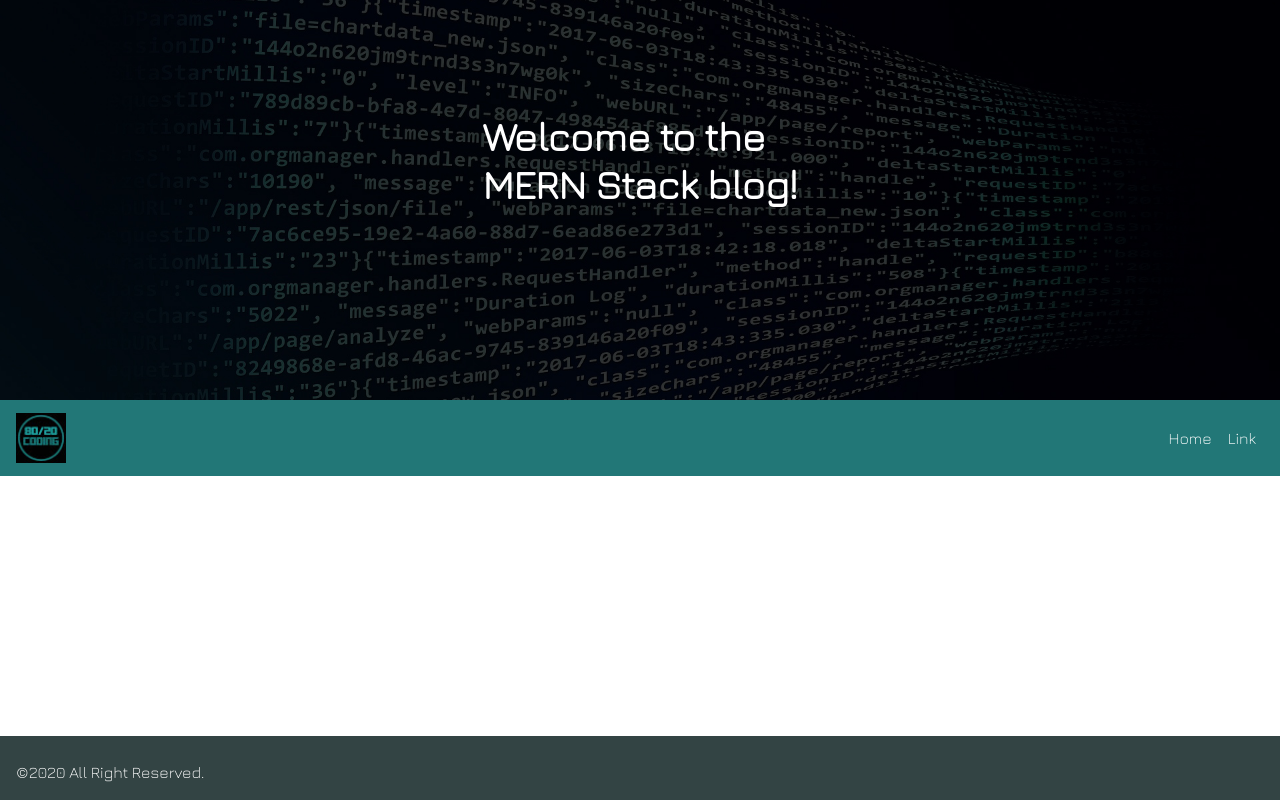
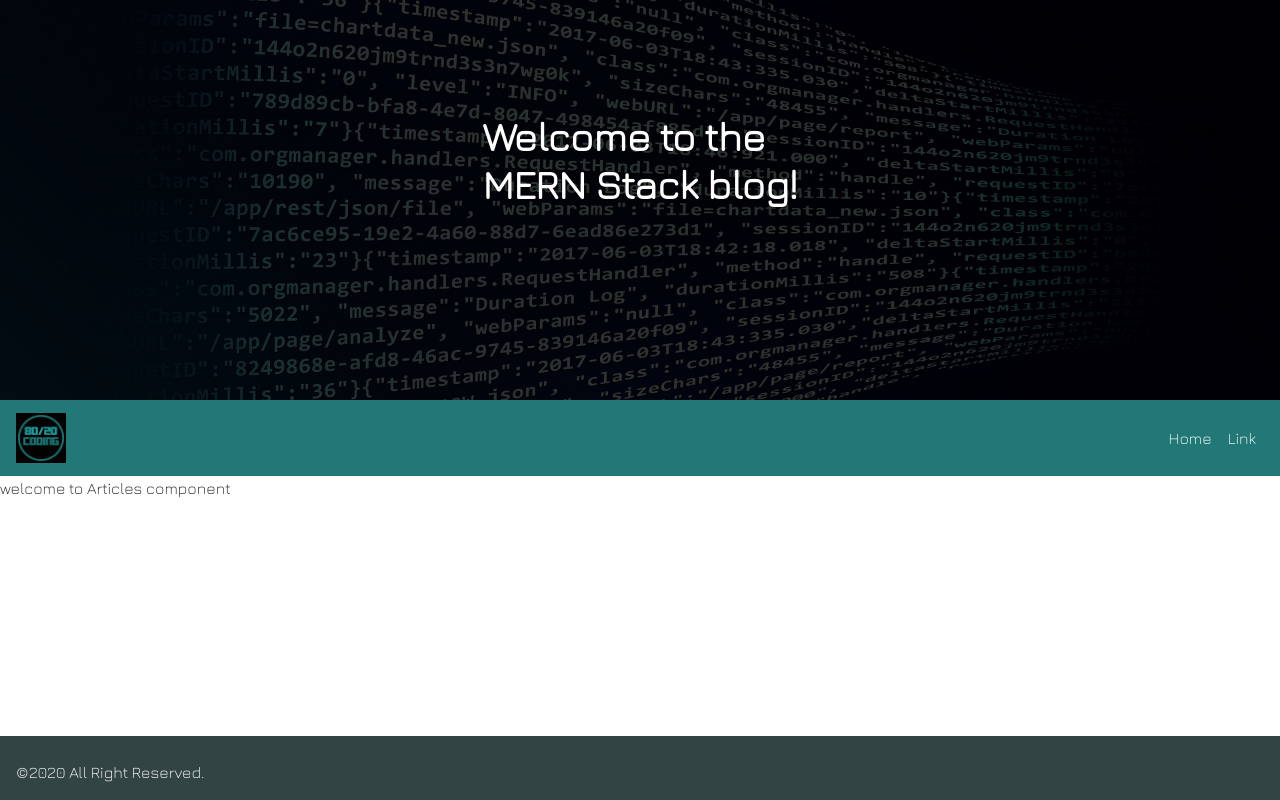
Before and after one commit to thanush96/MERN_Blog_Client, a React (Create React App) app: page / in a window 1280 px wide. Built offline with nearby package versions, Linux system fonts and the light colour scheme.

Commit message:
Step 6 : Add Router for articles

```diff
--- a/package.json
+++ b/package.json
@@ -6,9 +6,11 @@
     "@testing-library/jest-dom": "^4.2.4",
     "@testing-library/react": "^9.5.0",
     "@testing-library/user-event": "^7.2.1",
+    "axios": "^0.20.0",
     "bootstrap": "^4.5.3",
     "react": "^16.14.0",
     "react-dom": "^16.14.0",
+    "react-router-dom": "^5.2.0",
     "react-scripts": "3.4.3",
     "styled-components": "^5.2.0"
   },
--- a/src/App.js
+++ b/src/App.js
@@ -1,16 +1,20 @@
 import React from 'react';
+import {Route} from 'react-router-dom';
 import './App.css';
 import 'bootstrap/dist/css/bootstrap.min.css'
 import Header from './components/layouts/Header';
 import Navbar from './components/layouts/Navbar';
 import Footer from './components/layouts/Footer';
+import Articles from './components/Articles';
 
 function App() {
   return (
     <div className="App">
       <Header />
       <Navbar />
+      <Route to="/" component={Articles}/>
       <Footer/>
+
     </div>
   );
 }
--- /dev/null
+++ b/src/components/Articles.js
@@ -0,0 +1,11 @@
+import React from 'react'
+
+const Articles = () => {
+  return (
+    <div>
+      welcome to Articles component
+    </div>
+  )
+}
+
+export default Articles
--- a/src/index.js
+++ b/src/index.js
@@ -2,11 +2,12 @@ import React from 'react';
 import ReactDOM from 'react-dom';
 import App from './App';
 import * as serviceWorker from './serviceWorker';
+import {BrowserRouter as Router} from "react-router-dom";
 
 ReactDOM.render(
-  <React.StrictMode>
+  <Router>
     <App />
-  </React.StrictMode>,
+  </Router>,
   document.getElementById('root')
 );
 
```
Also changed, not shown: 1 other file (tests, documents, lock files or other folders).
